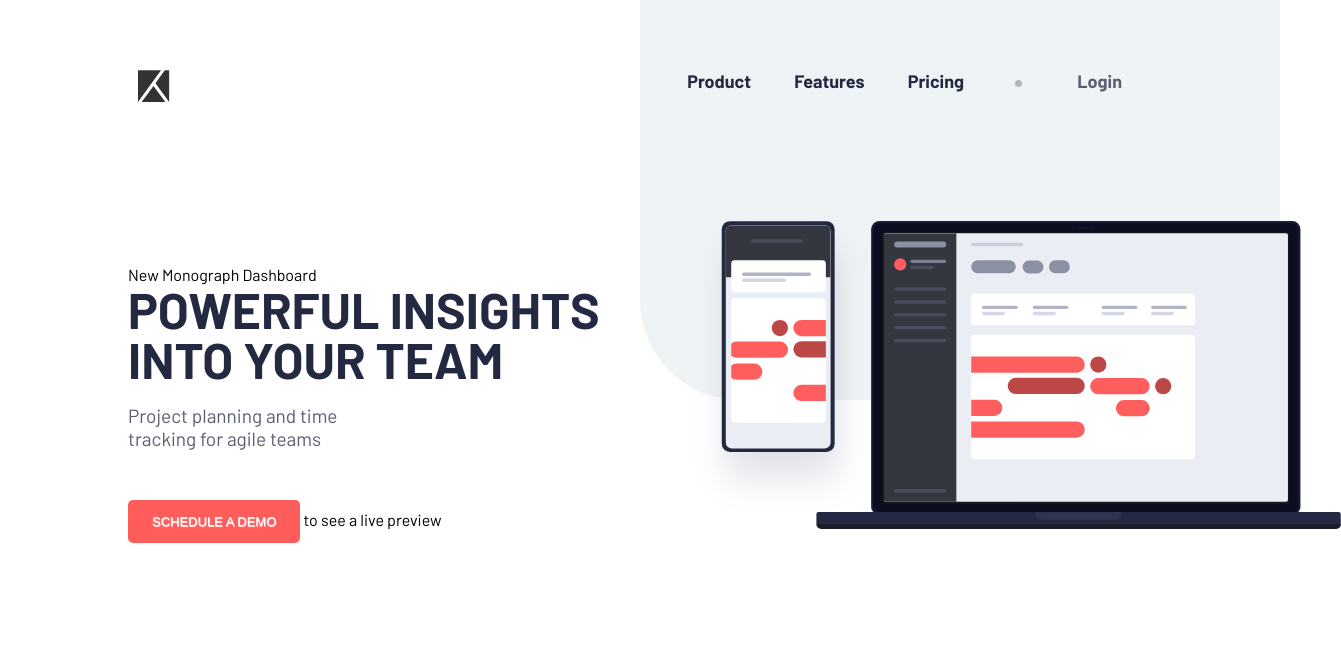
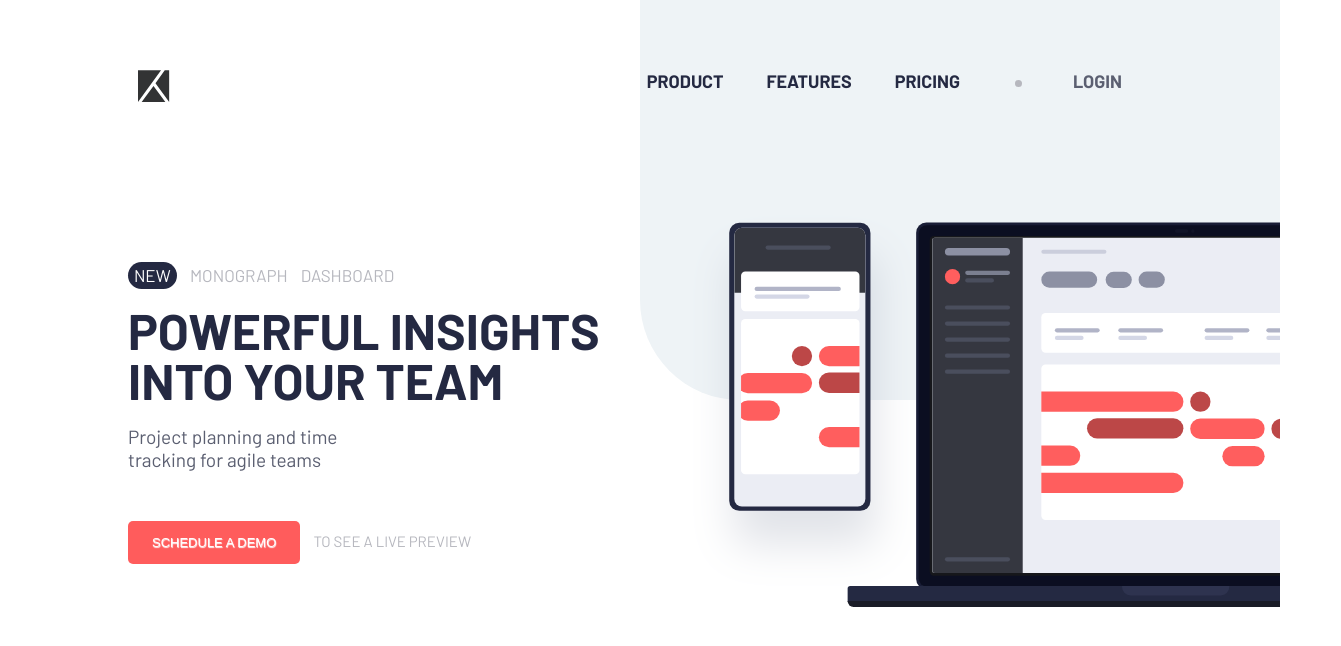
Before and after one commit to SALAH-EDDIB/Reenforcement, a website: page index.html in a window 1280 px wide. Shown: the whole page, 1341 px wide, since content can reach past the window. Drawn offline with Linux system fonts and the light colour scheme.

Commit message:
end of desktop version

```diff
--- a/index.html
+++ b/index.html
@@ -19,7 +19,7 @@
   <div class="bg"></div>
 
   <!-- --------------------------------------- start navbar --------------------------------------->
-
+  <div class="container">
     <nav>
 
       <div class="navbar">
@@ -31,10 +31,18 @@
         <div class="navbar__lists">
           <ul class="lists">
 
+            <a href="#" class="nav-link">
               <il class="lists__list">Product</il>
+            </a>
+            <a href="#" class="nav-link">
               <il class="lists__list">Features</il>
+            </a>
+            <a href="#" class="nav-link">
               <il class="lists__list">Pricing</il>
+            </a>
+            <a href="#">
               <il class="lists__list lists__list--bfr">Login</il>
+            </a>
 
           </ul>
         </div>
@@ -52,9 +60,9 @@
       <div class="textarea">
 
         <ul class="textarea__lists">
-        <il class="list">New</il>
-        <il class="list">Monograph</il>
-        <il class="list">Dashboard</il>
+          <il class="list1">New</il>
+          <il class="list2">Monograph</il>
+          <il class="list3">Dashboard</il>
         </ul>
 
         <h1 class="textarea__bigh">Powerful insights into your team</h1>
@@ -73,6 +81,7 @@
 
 
     </div>
+  </div>
 
 
 
--- a/sass/main.scss
+++ b/sass/main.scss
@@ -4,10 +4,22 @@
 
 }
 
+html {
+    overflow: hidden;
+}
+
+
+
 body {
+
+    margin: auto;
+    font-family: 'Barlow', ;
+    overflow: hidden;
+}
+
+.container {
     width: 80%;
     margin: auto;
-    font-family: 'Barlow', ;
 }
 
 .bg {
@@ -19,6 +31,40 @@
     right: 0;
     z-index: -10;
     border-bottom-left-radius: 100px;
+}
+
+ul {
+    a {
+        text-decoration: none;
+    }
+}
+
+.nav-link {
+    position: relative;
+    margin: 0;
+    padding: 0;
+
+
+
+
+}
+
+.nav-link::after {
+    content: '';
+    width: 0%;
+    height: 3.2px;
+    background: hsl(0, 100%, 68%);
+    position: absolute;
+    bottom: 0%;
+    top: 20px;
+    left: 50%;
+    border-radius: 10px;
+    transition: all 500ms ease;
+}
+
+.nav-link:hover::after {
+    left: 0%;
+    width: 100%;
 }
 
 .navbar {
@@ -45,6 +91,11 @@
         font-weight: 900;
         position: relative;
         color: hsl(230, 29%, 20%);
+        transition: all 300ms;
+
+        &:hover {
+            color: hsl(0, 100%, 68%);
+        }
 
         &--bfr {
             margin-left: 90px;
@@ -70,20 +121,61 @@
     }
 }
 
+ul {
+    a {
+        text-decoration: none;
+
+        color: black;
+        font-size: 15px;
+        text-transform: uppercase;
+        font-weight: 550;
+        transition: .7s;
+    }
+
+
+
+
+}
+
 .flex {
     display: flex;
     justify-content: space-between;
     margin-top: 100px;
 
     img {
-        width: 120%;
+        width: 150%;
         position: relative;
+
+
         left: 15%;
+
+
     }
 }
 
+
+
 .textarea {
     margin-top: 50px;
+
+    &__lists {
+        margin-bottom: 20px;
+
+        il {
+            font-size: 17px;
+            margin-right: 10px;
+            text-transform: uppercase;
+            color: hsl(233, 6%, 73%);
+
+        }
+
+        .list1 {
+            background-color: hsl(230, 29%, 20%);
+            color: white;
+            padding: 3px 6px 4px;
+            border-radius: 15px;
+        }
+    }
 
     &__bigh {
         font-size: 50px;
@@ -112,12 +204,22 @@
         border-radius: 5px;
         text-shadow: .5px .5px 1px white;
         text-transform: uppercase;
-        transition: all .5s ease-in-out;
+        transition: all .7s;
 
         &:hover {
-            background-color: rgb(253, 107, 107);
-            box-shadow: 0 4px 8px 0 rgba(252, 105, 105, .2), 0 6px 20px 0 rgba(252, 105, 105, .2);
+            background-color: rgb(255, 115, 115);
+            box-shadow: 0 4px 8px 0 rgba(252, 105, 105, .3), 0 6px 20px 0 rgba(252, 105, 105, .3);
+
         }
     }
 
+    &__spn {
+        font-size: 15px;
+        text-transform: uppercase;
+        color: hsl(233, 6%, 73%);
+        font-weight: 400;
+        margin-left: 10px;
+
+    }
+
 }
```
Also changed, not shown: css/style.css. Lines whose indentation alone changed are shown as unchanged.
